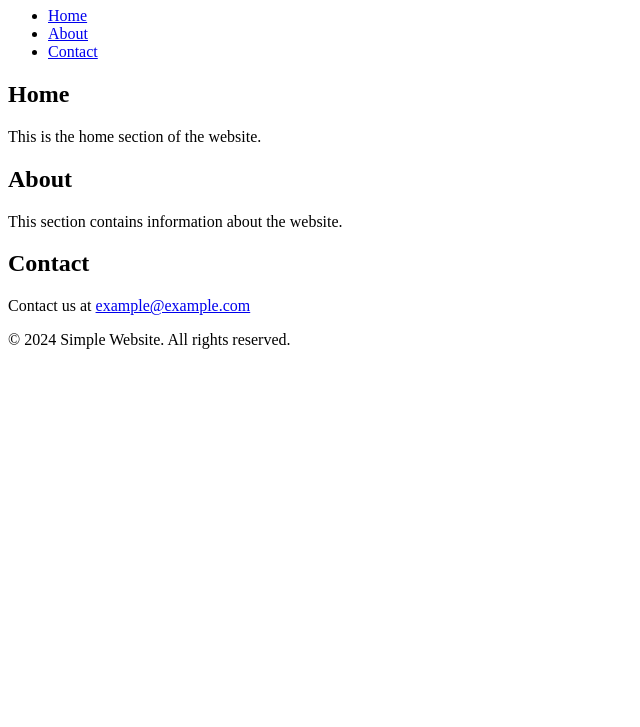
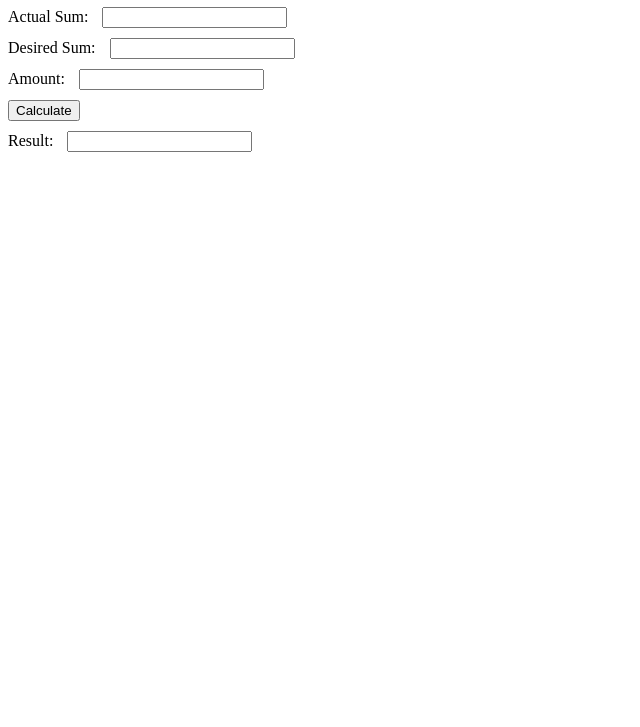
Before and after one commit to IRLuca2006/IRLuca2006.github.io, a plain HTML site: page index.html in a window 1280 px wide. Shown: the part 73-800 px from the top of the page, without its empty margins (0-640 px from the left). Drawn offline with Linux system fonts and the light colour scheme.

Commit message:
Update index.html

```diff
--- a/index.html
+++ b/index.html
@@ -3,37 +3,41 @@
 <head>
     <meta charset="UTF-8">
     <meta name="viewport" content="width=device-width, initial-scale=1.0">
-    <meta name="description" content="A simple HTML website template">
-    <title>Simple Website</title>
-    <link rel="stylesheet" href="styles.css">
+    <title>Aviator</title>
 </head>
 <body>
-    <header>
-        <h1>Welcome to My Simple Website</h1>
-        <nav>
-            <ul>
-                <li><a href="#home">Home</a></li>
-                <li><a href="#about">About</a></li>
-                <li><a href="#contact">Contact</a></li>
-            </ul>
-        </nav>
-    </header>
-    <main>
-        <section id="home">
-            <h2>Home</h2>
-            <p>This is the home section of the website.</p>
-        </section>
-        <section id="about">
-            <h2>About</h2>
-            <p>This section contains information about the website.</p>
-        </section>
-        <section id="contact">
-            <h2>Contact</h2>
-            <p>Contact us at <a href="mailto:example@example.com">example@example.com</a></p>
-        </section>
-    </main>
-    <footer>
-        <p>&copy; 2024 Simple Website. All rights reserved.</p>
-    </footer>
+    <h1>Welcome to the Aviator Page</h1>
+    <div style="margin-bottom: 10px;">
+        <label for="actual-sum">Actual Sum:</label>
+        <input type="text" id="actual-sum" name="actual-sum" style="margin-left: 10px;">
+    </div>
+    <div style="margin-bottom: 10px;">
+        <label for="desired-sum">Desired Sum:</label>
+        <input type="text" id="desired-sum" name="desired-sum" style="margin-left: 10px;">
+    </div>
+    <div style="margin-bottom: 10px;">
+        <label for="amount">Amount:</label>
+        <input type="text" id="amount" name="amount" style="margin-left: 10px;">
+    </div>
+    <div style="margin-bottom: 10px;">
+        <button onclick="calculate()">Calculate</button>
+    </div>
+    <div style="margin-bottom: 10px;">
+        <label for="result">Result:</label>
+        <input type="text" id="result" name="result" style="margin-left: 10px;">
+    </div>
 </body>
+<script>
+    calculate = () => {
+        let actualSum = parseFloat(document.getElementById("actual-sum").value);
+        let desiredSum = parseFloat(document.getElementById("desired-sum").value);
+        let amount = parseFloat(document.getElementById("amount").value);
+
+        let result = desiredSum - actualSum;
+
+        let neededpercent = (desiredSum - actualSum)/amount;
+
+        document.getElementById("result").value = neededpercent;
+    }
+</script>
 </html>
```
